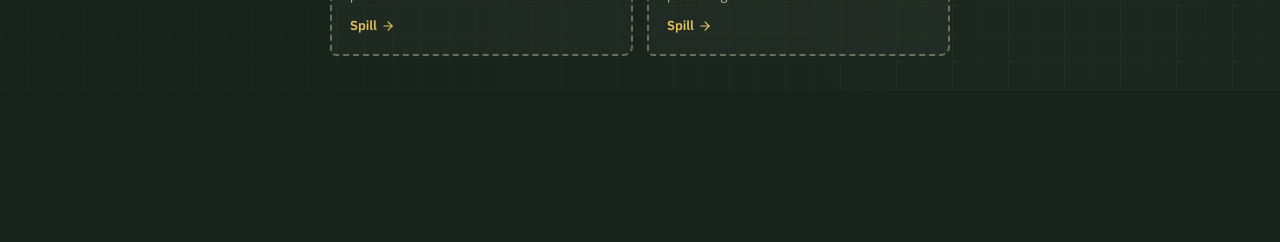
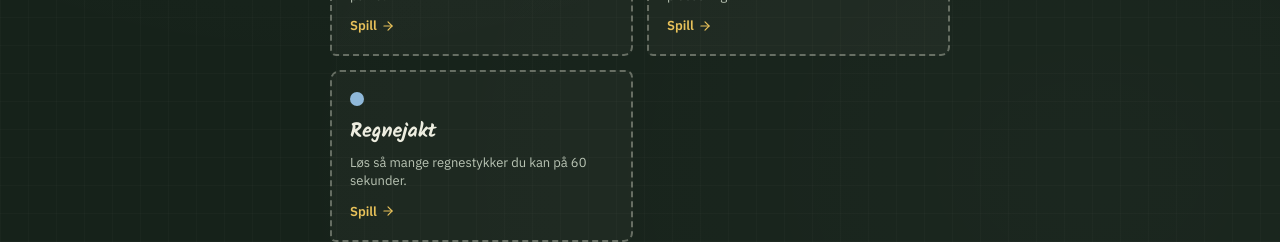
Before and after one commit to Ragnhibo/Fellesnevner-Platform, a React (Vite) app: page / in a window 1280 px wide. Shown: the part 710-952 px from the top of the page. Before the commit the page ends 800 px from the top, so only its background shows below. Built offline with nearby package versions, Linux system fonts and the light colour scheme; no server answers.

Commit message:
Add files via upload

```diff
--- a/src/pages/Home.jsx
+++ b/src/pages/Home.jsx
@@ -46,6 +46,13 @@ const GAMES = [
     title: "Delstatsjakt",
     tagline: "Lær USAs 50 delstater, hovedsteder og plassering.",
     color: colors.mint,
+    available: true,
+  },
+  {
+    slug: "/regnejakt",
+    title: "Regnejakt",
+    tagline: "Løs så mange regnestykker du kan på 60 sekunder.",
+    color: colors.blue,
     available: true,
   },
 ];
```
